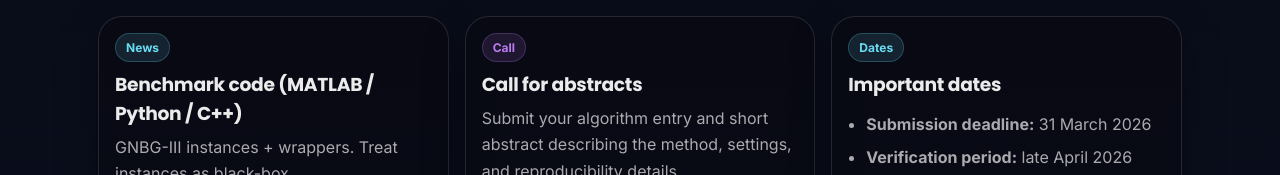
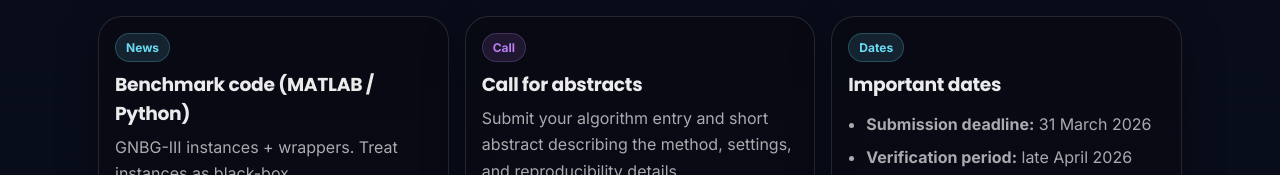
Before and after one commit to dsmlossf/GNBG-Competition-2026, a plain HTML site: page index.html in a window 1280 px wide. Shown: the part 732-907 px from the top of the page. Drawn offline with Linux system fonts and the light colour scheme.

Commit message:
Update index.html

```diff
--- a/index.html
+++ b/index.html
@@ -169,7 +169,7 @@
           <article class="pin" data-tags="news code github benchmark matlab python cpp">
             <header class="pin-head">
               <span class="tag">News</span>
-              <h3>Benchmark code (MATLAB / Python / C++)</h3>
+              <h3>Benchmark code (MATLAB / Python)</h3>
               <p>GNBG-III instances + wrappers. Treat instances as black-box.</p>
             </header>
             <div class="pin-actions">
```
